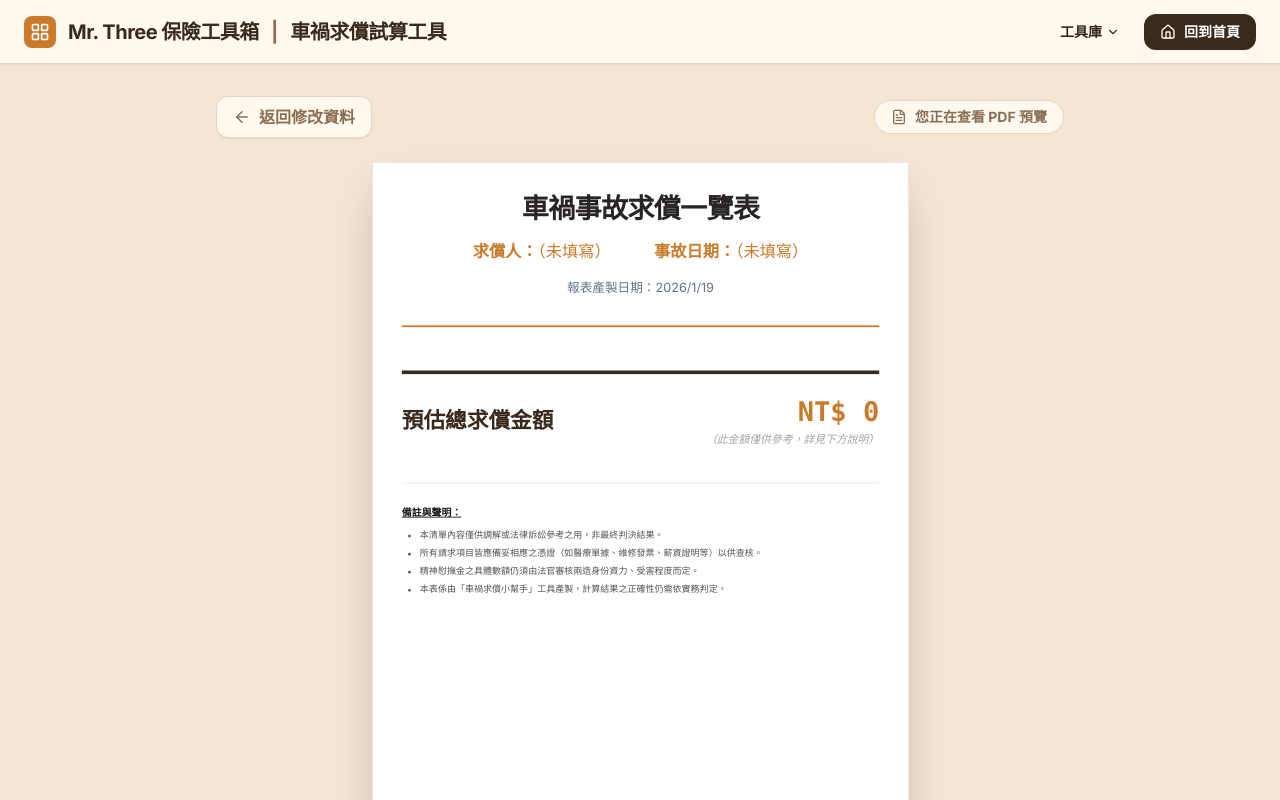
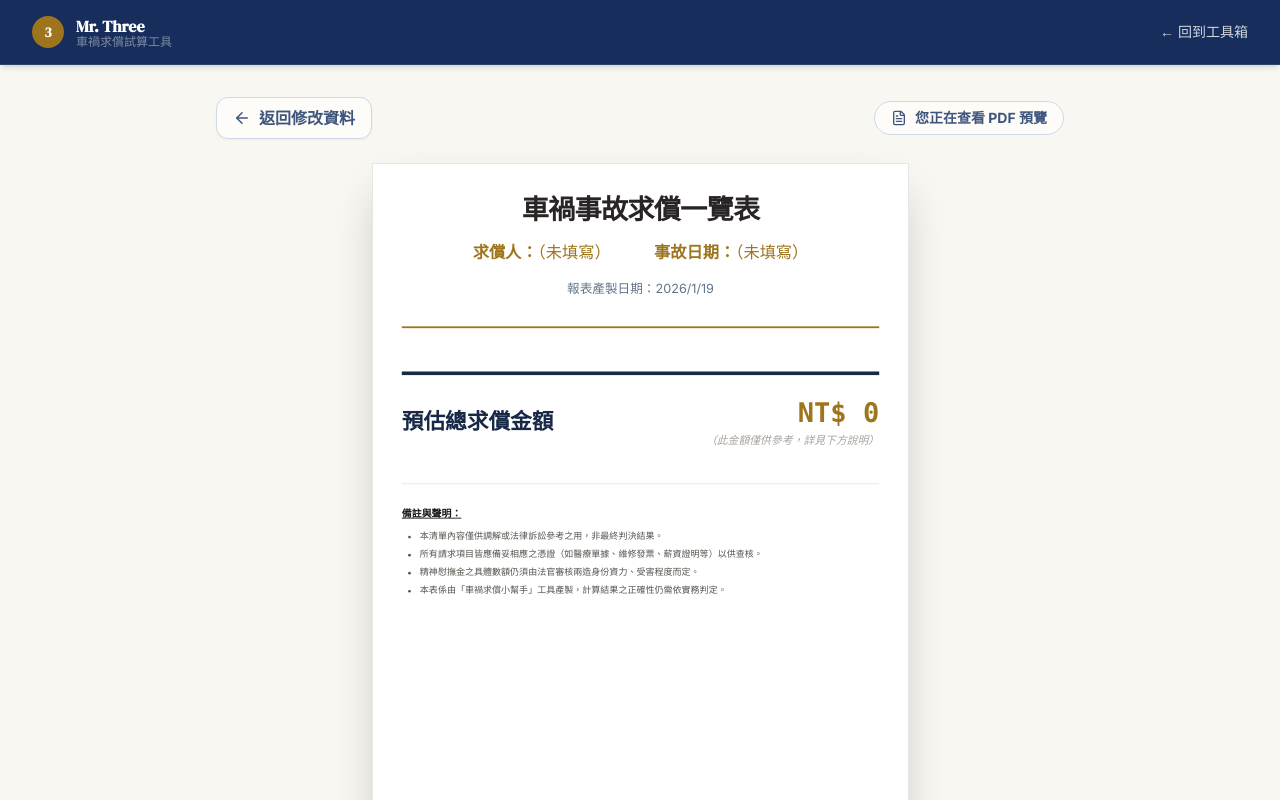
Before and after one commit to lovehinalh-ux/CarClaim-AutoComp-Expert, a React (Vite) app: page /preview in a window 1280 px wide. Shown: the top 800 px of the page. Built offline with nearby package versions, Linux system fonts and the light colour scheme; the HTML template or start-up script is replaced by a standard one.

Commit message:
feat: Design System v2.1 — navy header + brass gold + DM Serif Display

```diff
--- a/index.html
+++ b/index.html
@@ -14,7 +14,7 @@
     <meta property="og:image" content="https://img.icons8.com/fluency/240/calculator.png">
 
     <link
-        href="https://fonts.googleapis.com/css2?family=Inter:wght@400;500;600;700;900&family=Noto+Sans+TC:wght@400;500;700;900&display=swap"
+        href="https://fonts.googleapis.com/css2?family=DM+Serif+Display&family=Inter:wght@400;500;600;700;900&family=Noto+Sans+TC:wght@400;500;700;900&display=swap"
         rel="stylesheet">
     <script src="https://cdn.tailwindcss.com"></script>
     <script>
--- a/src/components/Header.tsx
+++ b/src/components/Header.tsx
@@ -1,43 +1,61 @@
-import React from 'react';
-import { Home, ChevronDown, LayoutGrid } from 'lucide-react';
+import React, { useState } from 'react';
+import { Menu, X } from 'lucide-react';
 
 const Header: React.FC = () => {
+  const [menuOpen, setMenuOpen] = useState(false);
+
+  const tools = [
+    { name: '保障健診工具', href: 'https://insurance-checklist-new.zeabur.app/' },
+    { name: '保險理賠文件彙整', href: 'https://claimhelper.zeabur.app/' },
+    { name: '車禍求償試算工具', href: 'https://carclaim-autocomp-expert.zeabur.app/' },
+    { name: '各家保險公司官網與理賠連結', href: 'https://insurance-company-new.zeabur.app/' },
+  ];
+
   return (
-    <header className="h-16 bg-[var(--color-brand-surface)] border-b border-[var(--color-brand-border)] flex items-center justify-between px-4 md:px-6 shadow-sm sticky top-0 z-50 animate-in fade-in slide-in-from-top-2 duration-500">
-      <div className="flex items-center gap-3">
-        <div className="bg-[var(--color-brand-primary)] p-1.5 rounded-lg text-white">
-          <LayoutGrid size={20} />
+    <header className="sticky top-0 z-50 bg-[var(--color-navy)] border-b border-white/10 shadow-md">
+      <div className="max-w-7xl mx-auto px-4 sm:px-6 lg:px-8">
+        <div className="flex justify-between items-center h-16">
+          {/* Brand */}
+          <div className="flex items-center gap-3">
+            <div
+              style={{ fontFamily: '"DM Serif Display", Georgia, serif' }}
+              className="w-8 h-8 rounded-full bg-[var(--color-brand-primary)] flex items-center justify-center text-white text-sm font-bold flex-shrink-0"
+            >
+              3
+            </div>
+            <div>
+              <div style={{ fontFamily: '"DM Serif Display", Georgia, serif' }} className="text-base font-bold text-white leading-tight">Mr. Three</div>
+              <div className="text-xs text-white/45 leading-none">車禍求償試算工具</div>
+            </div>
+          </div>
+
+          {/* Desktop nav */}
+          <div className="hidden md:flex items-center gap-6">
+            <a href="https://personal-intro-blue.zeabur.app/" className="text-sm text-white/80 hover:text-white transition-colors">← 回到工具箱</a>
+          </div>
+
+          {/* Mobile toggle */}
+          <button
+            className="md:hidden text-white/80 hover:text-white p-2"
+            onClick={() => setMenuOpen(!menuOpen)}
+          >
+            {menuOpen ? <X size={20} /> : <Menu size={20} />}
+          </button>
         </div>
-        <h1 className="text-lg md:text-xl font-bold text-[var(--color-brand-secondary)] tracking-tight">
-          Mr. Three 保險工具箱 <span className="hidden md:inline text-[var(--color-brand-muted)] mx-2">|</span> <span className="hidden md:inline">車禍求償試算工具</span>
-        </h1>
       </div>
 
-      <div className="flex items-center gap-6">
-        <div className="relative group">
-          <button className="flex items-center gap-1 text-sm font-bold text-[var(--color-brand-secondary)] hover:text-[var(--color-brand-primary)] transition-colors py-2 focus:outline-none">
-            工具庫
-            <ChevronDown size={14} />
-          </button>
-          {/* Dropdown menu */}
-          <div className="absolute right-0 mt-0 w-64 rounded-xl shadow-xl bg-white ring-1 ring-[#DED6CC] ring-opacity-100 opacity-0 invisible group-hover:opacity-100 group-hover:visible transition-all duration-200 transform origin-top-right z-50 top-full p-1">
-            <div className="py-1">
-              <a href="https://insurance-checklist-new.zeabur.app/" className="block px-4 py-3 text-sm text-[var(--color-brand-secondary)] hover:bg-[var(--color-brand-background)] hover:text-[var(--color-brand-primary)] transition-colors rounded-lg mb-0.5">快速保險檢視器</a>
-              <a href="https://claimhelper.zeabur.app/" className="block px-4 py-3 text-sm text-[var(--color-brand-secondary)] hover:bg-[var(--color-brand-background)] hover:text-[var(--color-brand-primary)] transition-colors rounded-lg mb-0.5">保險理賠文件準備工具</a>
-              <a href="https://carclaim-autocomp-expert.zeabur.app/" className="block px-4 py-3 text-sm text-[var(--color-brand-secondary)] hover:bg-[var(--color-brand-background)] hover:text-[var(--color-brand-primary)] transition-colors rounded-lg mb-0.5">車禍求償試算工具</a>
-              <a href="https://insurance-company-new.zeabur.app/" className="block px-4 py-3 text-sm text-[var(--color-brand-secondary)] hover:bg-[var(--color-brand-background)] hover:text-[var(--color-brand-primary)] transition-colors rounded-lg">各家保險公司官網與理賠連結</a>
-            </div>
+      {menuOpen && (
+        <div className="md:hidden bg-[var(--color-navy)] border-t border-white/10 px-4 py-3 space-y-1">
+          {tools.map(t => (
+            <a key={t.name} href={t.href} className="block py-2.5 text-sm text-white/80 hover:text-white transition-colors">
+              {t.name}
+            </a>
+          ))}
+          <div className="pt-2 border-t border-white/10">
+            <a href="https://personal-intro-blue.zeabur.app/" className="block py-2.5 text-sm text-[var(--color-brand-primary)] font-medium">← 回到工具箱</a>
           </div>
         </div>
-
-        <a
-          href="https://personal-intro-blue.zeabur.app/"
-          className="flex items-center gap-2 text-white bg-[var(--color-brand-secondary)] hover:bg-[var(--color-brand-primary)] px-4 py-2 rounded-xl transition-all font-bold text-sm shadow-sm"
-        >
-          <Home size={16} />
-          <span className="hidden md:inline">回到首頁</span>
-        </a>
-      </div>
+      )}
     </header>
   );
 };
--- a/src/index.css
+++ b/src/index.css
@@ -2,13 +2,13 @@
 
 @layer base {
     :root {
-        /* Brand Colors - Strict Design Refinement */
-        --color-brand-background: #F5E6D3;
-        --color-brand-surface: #FFF9F0;
-        --color-brand-primary: #C97A2B;
-        --color-brand-secondary: #3A2A1E;
-        --color-brand-muted: #8A6F55;
-        --color-brand-border: #E6D5C3;
+        --color-brand-background: #F9F7F1;
+        --color-brand-surface:    #FEFCF8;
+        --color-brand-primary:    #9E741C;
+        --color-brand-secondary:  #182948;
+        --color-brand-muted:      #3E557D;
+        --color-brand-border:     #D0D7E8;
+        --color-navy:             #172D5B;
     }
 
     body {
@@ -19,50 +19,19 @@
         -webkit-font-smoothing: antialiased;
     }
 
-    h1,
-    h2,
-    h3,
-    h4,
-    h5,
-    h6 {
-        font-family: inherit;
-        font-weight: 700;
-    }
-
-    p,
-    input,
-    button,
-    label {
-        font-family: inherit;
-    }
+    h1, h2, h3, h4, h5, h6 { font-family: inherit; font-weight: 700; }
+    p, input, button, label  { font-family: inherit; }
 }
 
-/* Custom scrollbar for better aesthetics */
-::-webkit-scrollbar {
-    width: 8px;
-}
+::-webkit-scrollbar { width: 8px; }
+::-webkit-scrollbar-track  { background: #EFF3F8; }
+::-webkit-scrollbar-thumb  { background: #D0D7E8; border-radius: 4px; }
+::-webkit-scrollbar-thumb:hover { background: #3E557D; }
 
-::-webkit-scrollbar-track {
-    background: #f1f5f9;
-}
-
-::-webkit-scrollbar-thumb {
-    background: #cbd5e1;
-    border-radius: 4px;
-}
-
-::-webkit-scrollbar-thumb:hover {
-    background: #94a3b8;
-}
-
-/* PDF specific tweaks for html2pdf rendering */
-/* PDF specific tweaks for html2pdf rendering */
 .pdf-content {
     background: white;
     width: 210mm;
-    /* A4 width */
     min-height: 297mm;
-    /* A4 height */
     margin: 0 auto;
     font-size: 11px;
 }
```
